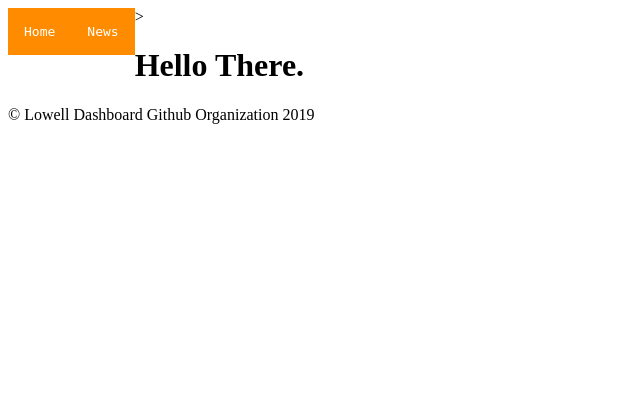
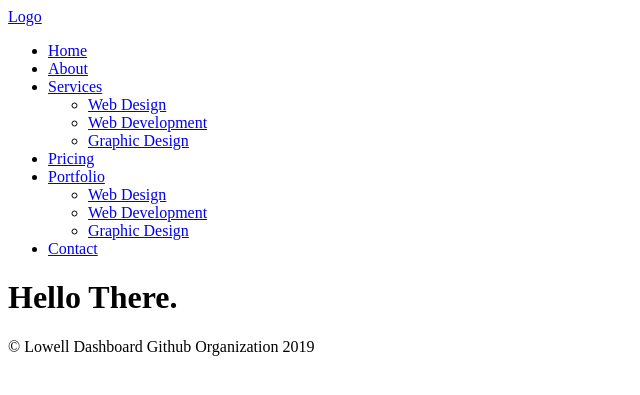
Before and after one commit to lowell-dev-club/lowell-dashboard, a Flask app: page / in a window 1280 px wide. Shown: the top 395 px of the page, without its empty margins (0-640 px from the left). Run offline with Flask 2, Linux system fonts and the light colour scheme.

Commit message:
add full example of navbar

```diff
--- a/lowell-dashboard/app/templates/navbar.html
+++ b/lowell-dashboard/app/templates/navbar.html
@@ -1,14 +1,52 @@
-<div class="navbar">
-    <nav role="navigation">
-        <ul>
-            <li><a href="/">Home</a></li>
-            <li><a href="/news">News</a>
-                <ul class="dropdown">
-                    <li><a href="/news">All</a></li>
-                    <li><a href="#">Sub-2</a></li>
-                <li><a href="#">Sub-3</a></li>
-                </ul>
+<section class="navigation">
+  <div class="nav-container">
+    <div class="brand">
+      <a href="#!">Logo</a>
+    </div>
+    <nav>
+      <div class="nav-mobile"><a id="nav-toggle" href="#!"><span></span></a></div>
+      <ul class="nav-list">
+        <li>
+          <a href="#!">Home</a>
+        </li>
+        <li>
+          <a href="#!">About</a>
+        </li>
+        <li>
+          <a href="#!">Services</a>
+          <ul class="nav-dropdown">
+            <li>
+              <a href="#!">Web Design</a>
             </li>
-        </ul>
+            <li>
+              <a href="#!">Web Development</a>
+            </li>
+            <li>
+              <a href="#!">Graphic Design</a>
+            </li>
+          </ul>
+        </li>
+        <li>
+          <a href="#!">Pricing</a>
+        </li>
+        <li>
+          <a href="#!">Portfolio</a>
+          <ul class="nav-dropdown">
+            <li>
+              <a href="#!">Web Design</a>
+            </li>
+            <li>
+              <a href="#!">Web Development</a>
+            </li>
+            <li>
+              <a href="#!">Graphic Design</a>
+            </li>
+          </ul>
+        </li>
+        <li>
+          <a href="#!">Contact</a>
+        </li>
+      </ul>
     </nav>
-</div>>
+  </div>
+</section>
```
